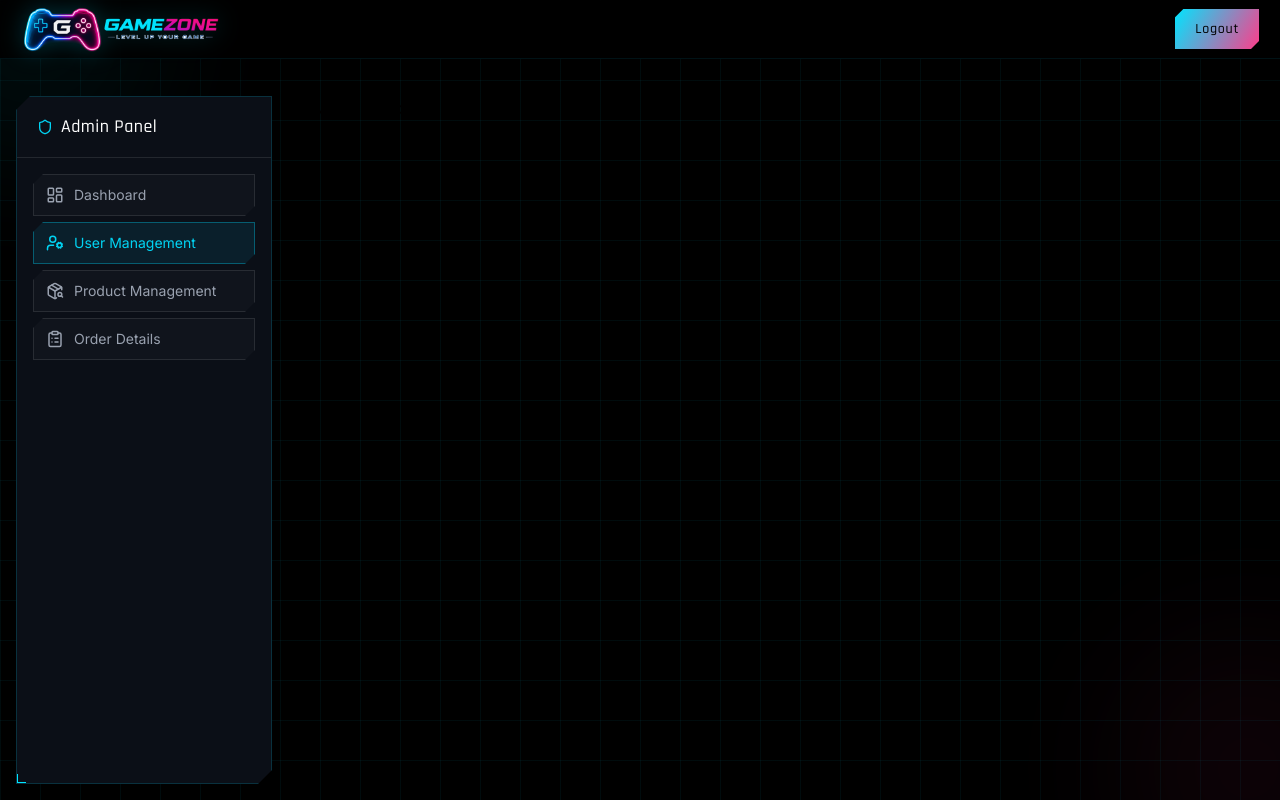
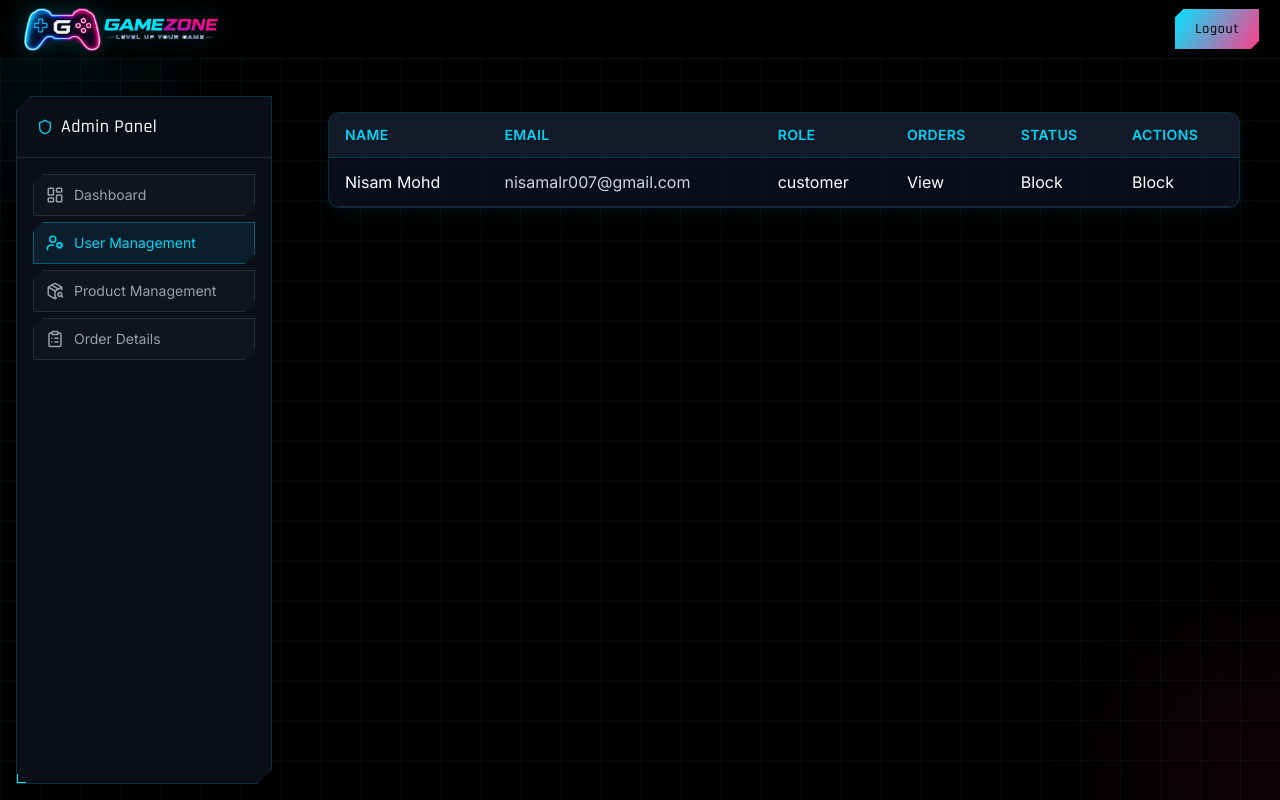
Before and after one commit to NisamMohd/gamezone3, a React (Vite) app: page /admin/usermanagment in a window 1280 px wide. Built offline with nearby package versions, Linux system fonts and the light colour scheme; data requests are answered from the project's data file; sample sign-in values are in the browser's storage.

Commit message:
css update and data organised in a table format

```diff
--- a/src/AdminLayout/pages/UserManagment.jsx
+++ b/src/AdminLayout/pages/UserManagment.jsx
@@ -1,21 +1,60 @@
-import React, { useEffect } from 'react'
-import { useSelector, useDispatch } from 'react-redux'
-import { customerList } from "../redux/thunks/customerThunk"
+import React, { useEffect } from "react";
+import { useSelector, useDispatch } from "react-redux";
+import { customerList } from "../redux/thunks/customerThunk";
 
-function UserManagment() {
-    const { items, loading } = useSelector((state) => state.users)
-    const dispatch = useDispatch()
+function UserManagement() {
+  const { items, loading } = useSelector((state) => state.users);
+  const dispatch = useDispatch();
 
-    useEffect(() => {
-        dispatch(customerList())
-    },[])
+  useEffect(() => {
+    dispatch(customerList());
+  }, [dispatch]);
+
+  if (loading) return <div className="text-white p-4">Loading...</div>;
+
   return (
-    <div>
-        {items.map((item) => (
-            <span key={item.id}>{item.name}</span>
-))}
+    <div className="text-white font-body p-4">
+      <div className="rounded-xl border border-cyan-500/20 bg-slate-900/60 overflow-hidden shadow-lg shadow-cyan-500/5">
+        <table className="w-full text-left">
+          <thead>
+            <tr className="border-b border-cyan-500/20 bg-slate-800/50">
+              <th className="px-4 py-3 text-sm font-semibold text-cyan-400 uppercase tracking-wide">
+                Name
+              </th>
+              <th className="px-4 py-3 text-sm font-semibold text-cyan-400 uppercase tracking-wide">
+                Email
+              </th>
+              <th className="px-4 py-3 text-sm font-semibold text-cyan-400 uppercase tracking-wide">
+                Role
+              </th>
+              <th className="px-4 py-3 text-sm font-semibold text-cyan-400 uppercase tracking-wide">
+                Orders
+              </th><th className="px-4 py-3 text-sm font-semibold text-cyan-400 uppercase tracking-wide">
+                status
+              </th><th className="px-4 py-3 text-sm font-semibold text-cyan-400 uppercase tracking-wide">
+                Actions
+              </th>
+            </tr>
+          </thead>
+          <tbody>
+            {items.map((item) => (
+              <tr
+                key={item.id}
+                className="border-b border-slate-700/50 hover:bg-cyan-500/5 transition-colors duration-150"
+              >
+                <td className="px-4 py-3">{item.name}</td>
+                <td className="px-4 py-3 text-slate-300">{item.email}</td>
+                <td className="px-4 py-3">{item.role}</td>
+                <td className="px-4 py-3">View</td>
+                <td className="px-4 py-3"><button>Block</button></td>
+                <td className="px-4 py-3"><button>Block</button></td>
+              </tr>
+            ))}
+          </tbody>
+        </table>
+      </div>
     </div>
-  )
+  );
 }
 
-export default UserManagment
+export default UserManagement;
```
